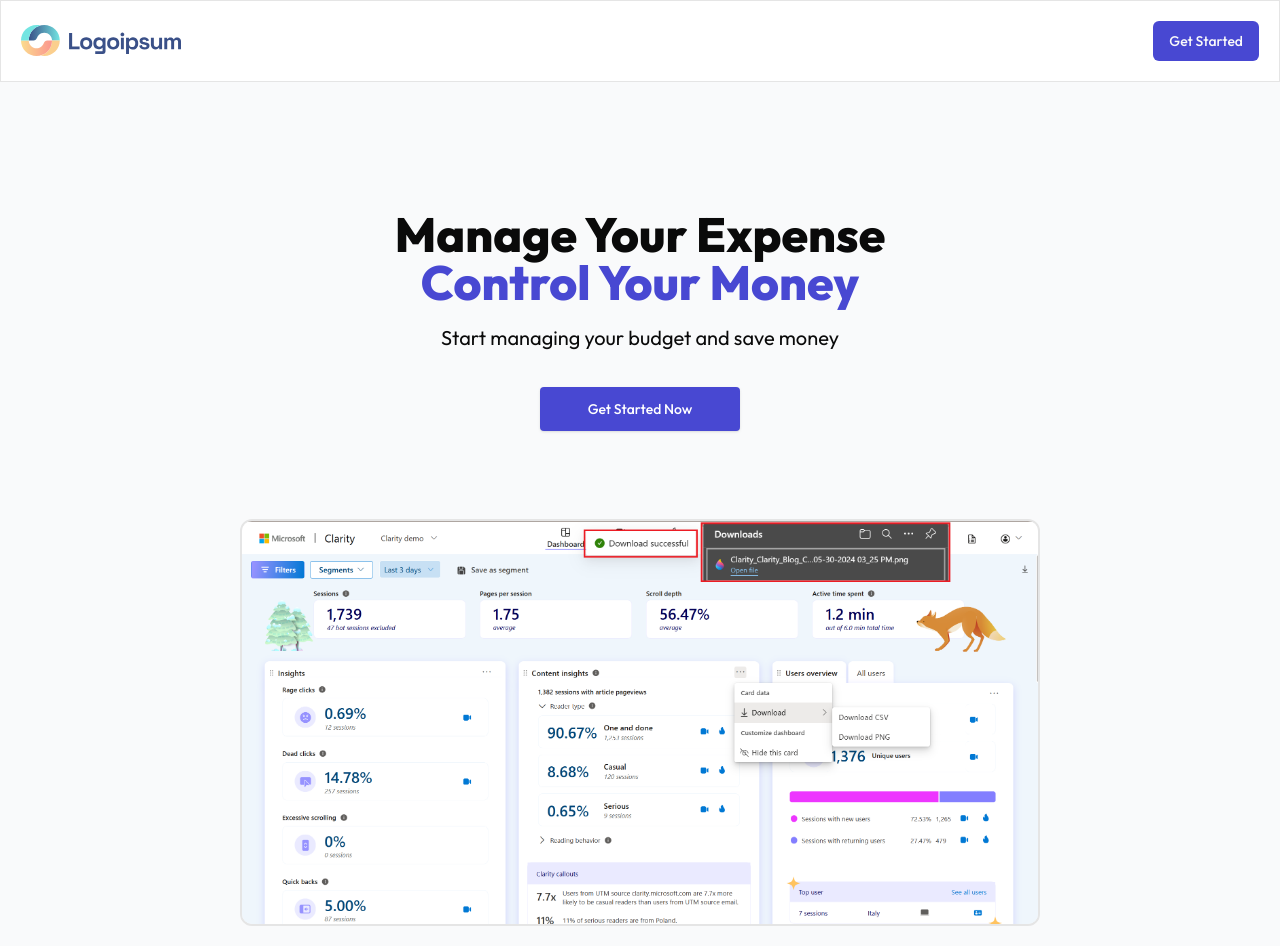
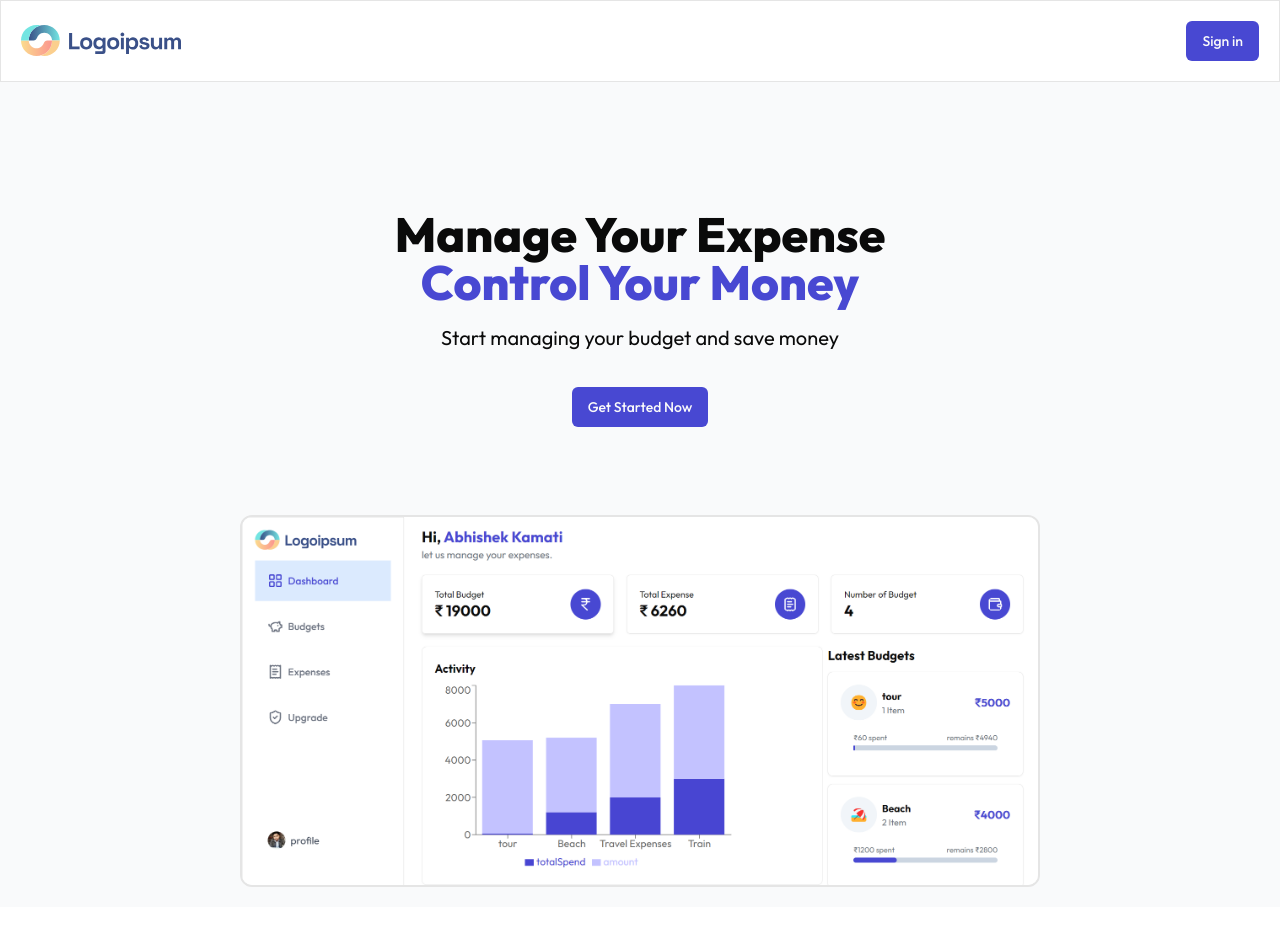
Before and after one commit to AbhiK2244/expense-tracker, a Next.js app: page / in a window 1280 px wide. After the commit the page ends 907 px from the top, so only its background shows below. Built offline with nearby package versions, Linux system fonts and the light colour scheme; no server answers.

Commit message:
update homepage

```diff
--- a/app/__components/Header.jsx
+++ b/app/__components/Header.jsx
@@ -15,7 +15,7 @@
 
       {isSignedIn ? <div className='flex justify-end gap-3 items-center'> <Link href={'/dashboard'}><Button>Dashboard</Button></Link> <UserButton/></div>:
       <Link href={"/sign-in"}>
-        <Button>Get Started</Button>
+        <Button>Sign in</Button>
       </Link>
       }
 
--- a/app/__components/Hero.jsx
+++ b/app/__components/Hero.jsx
@@ -1,9 +1,12 @@
+"use client"
 import Image from 'next/image'
 import React from 'react'
 import Link from 'next/link'
 import { useUser } from '@clerk/nextjs'
+import { Button } from '@/components/ui/button'
 
 export default function Hero() {
+  const {isSignedIn} = useUser();
   return (
     <section className="bg-gray-50 flex items-center flex-col">
   <div className="mx-auto max-w-screen-xl px-4 py-32 lg:flex">
@@ -18,12 +21,11 @@
       </p>
 
       <div className="mt-8 flex flex-wrap justify-center gap-4">
-        <Link
-          className="block w-full rounded bg-primary px-12 py-3 text-sm font-medium text-white shadow hover:bg-blue-500 focus:outline-none focus:ring active:bg-blue-500 sm:w-auto"
-          href="/sign-in"
-        >
-          Get Started Now
-        </Link>
+      {isSignedIn ? <div className='flex justify-end gap-3 items-center'> <Link  href={'/dashboard'}><Button>Start Creating Budgets</Button></Link></div>:
+      <Link href={"/sign-in"}>
+       <Button>Get Started Now</Button>
+      </Link>
+      }
 
 
       </div>
```
Also changed, not shown: public/dashboard.png.
